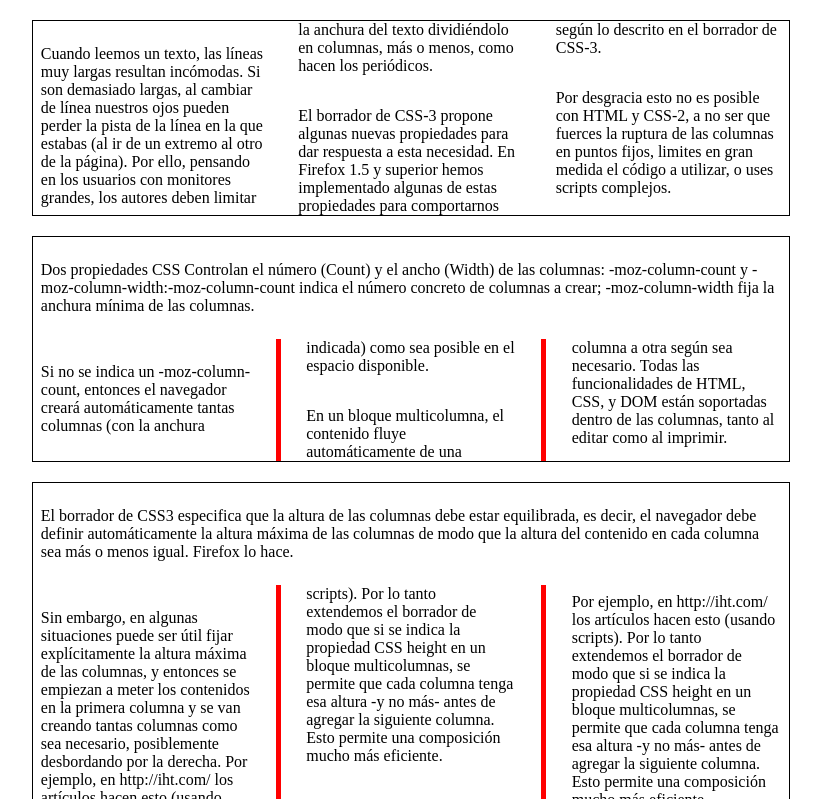
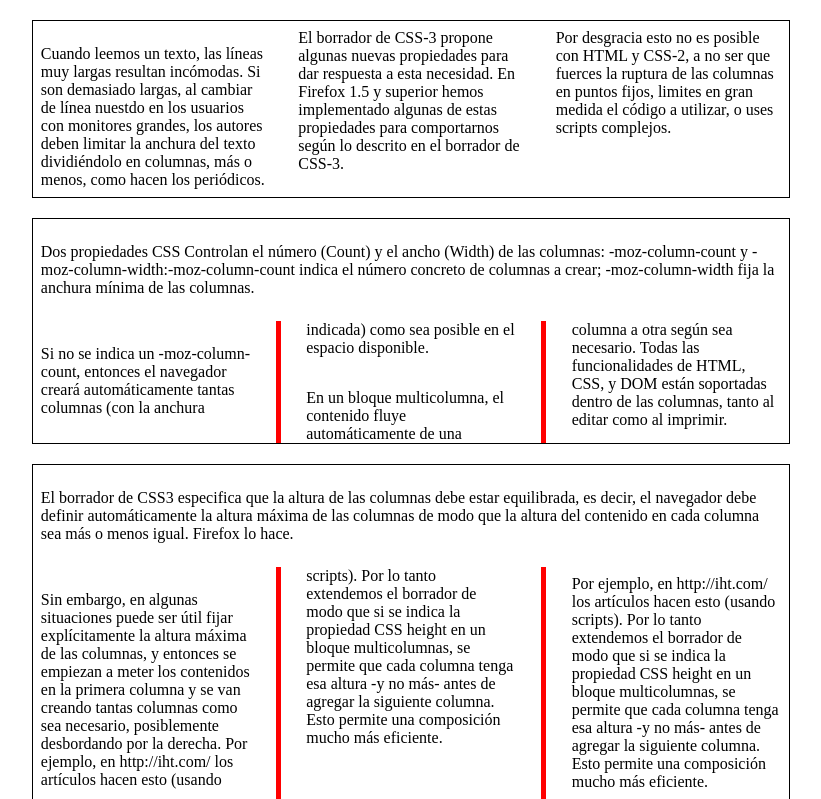
Before and after one commit to angieegomez29/LMSG, a plain HTML site: page TEMA CSS/tarea2v9/tarea2v9.html in a window 1280 px wide. Shown: the top 799 px of the page, without its empty margins (229-1050 px from the left). Drawn offline with Linux system fonts and the light colour scheme.

Commit message:
primer commit

```diff
--- a/TEMA CSS/tarea2v9/tarea2v9.html
+++ b/TEMA CSS/tarea2v9/tarea2v9.html
@@ -13,7 +13,7 @@
 
 <body>
     <div class="trescolumnas">
-        <p>Cuando leemos un texto, las líneas muy largas resultan incómodas. Si son demasiado largas, al cambiar de línea nuestros ojos pueden perder la pista de la línea en la que estabas (al ir de un extremo al otro de la página). Por ello, pensando en los usuarios con monitores grandes, los autores deben limitar la anchura del texto dividiéndolo en columnas, más o menos, como hacen los periódicos.
+        <p>Cuando leemos un texto, las líneas muy largas resultan incómodas. Si son demasiado largas, al cambiar de línea nuestdo en los usuarios con monitores grandes, los autores deben limitar la anchura del texto dividiéndolo en columnas, más o menos, como hacen los periódicos.
         </p>
         <p>El borrador de CSS-3 propone algunas nuevas propiedades para dar respuesta a esta necesidad. En Firefox 1.5 y superior hemos implementado algunas de estas propiedades para comportarnos según lo descrito en el borrador de CSS-3.
         </p>
```
